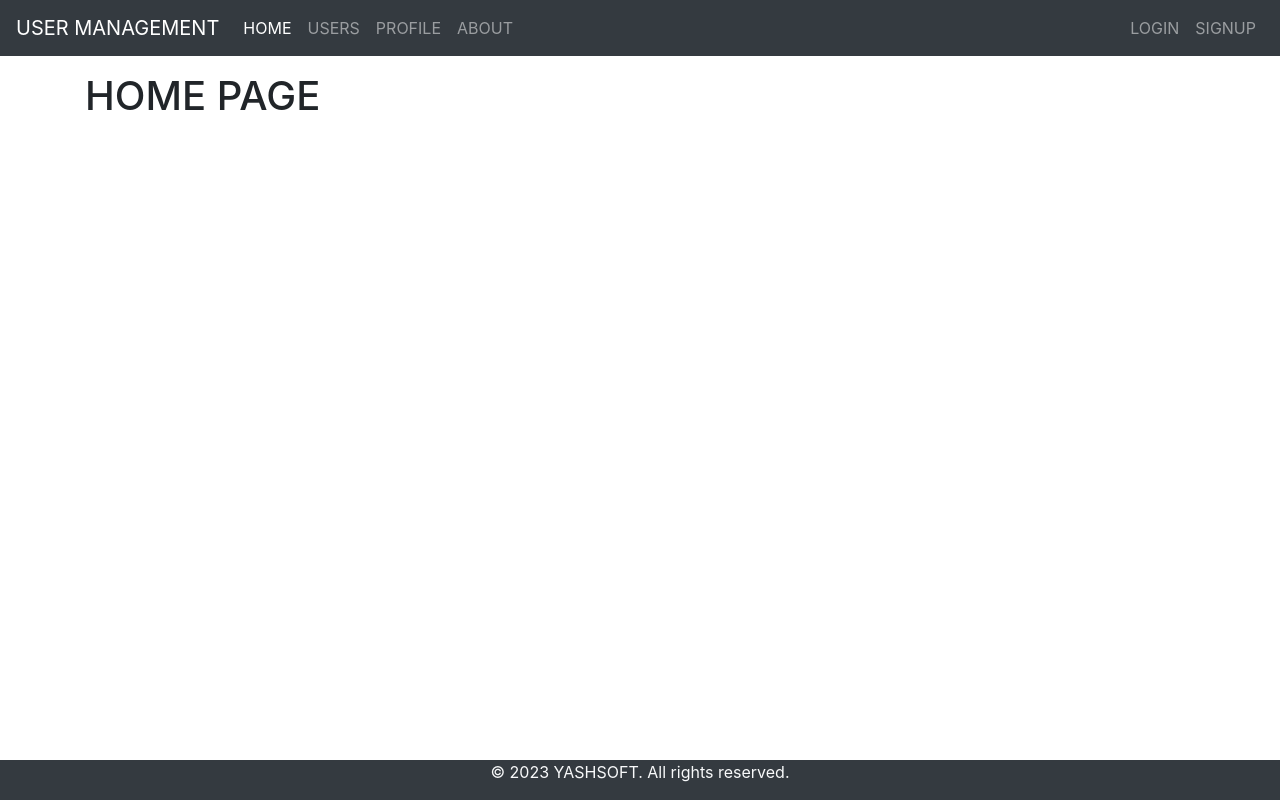
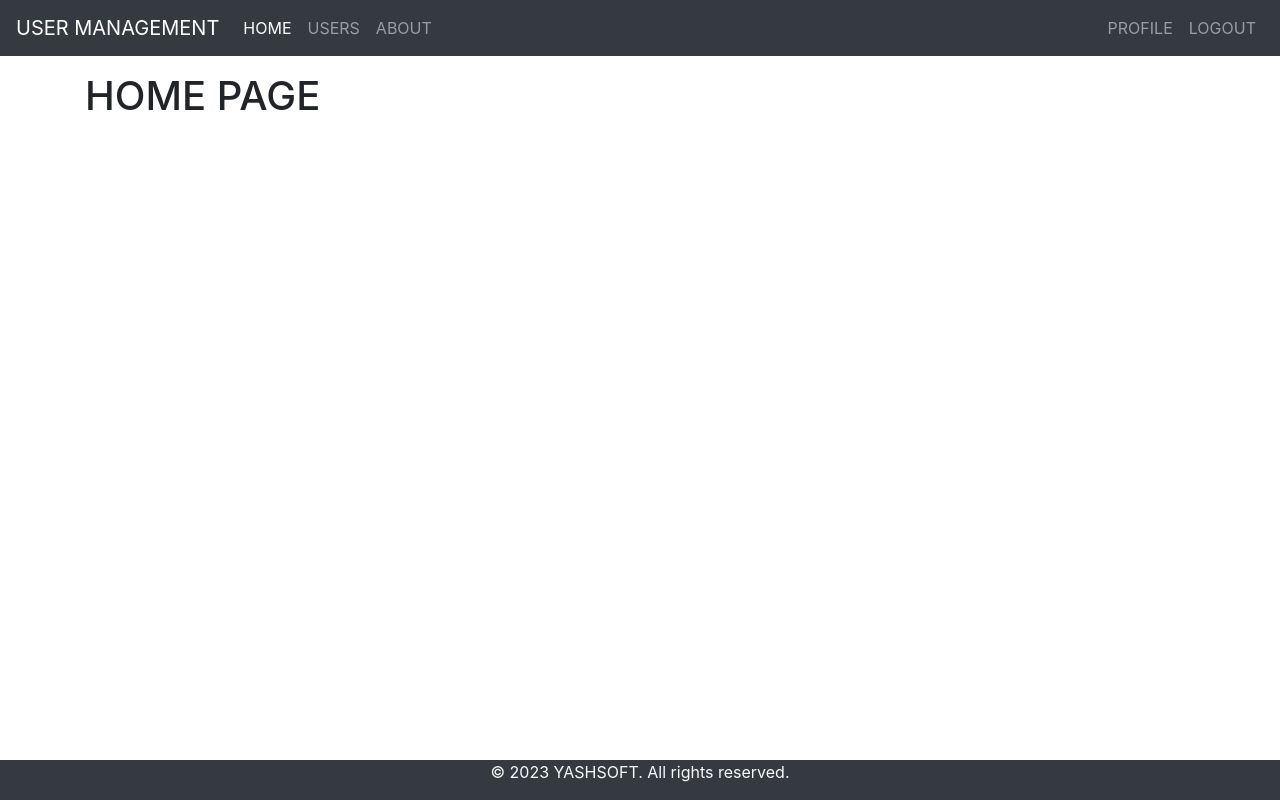
Before and after one commit to YasiruWickramasinghe/User_Authentication_Client, a React (Vite) app: page / in a window 1280 px wide. Built offline with nearby package versions, Linux system fonts and the light colour scheme; sample sign-in values are in the browser's storage.

Commit message:
navbar updated with auth

```diff
--- a/src/pages/blogPages/UserProfile.tsx
+++ b/src/pages/blogPages/UserProfile.tsx
@@ -42,7 +42,6 @@ const UserProfile = () => {
   };
 
   const handleDeleteClick = () => {
-    // navigateTo(`/profileupdate/${id}`);
     console.log('click delete')
   };
 
--- a/src/templates/Navbar.tsx
+++ b/src/templates/Navbar.tsx
@@ -1,42 +1,79 @@
-import { Link, NavLink } from 'react-router-dom';
+import { NavLink, useLocation } from 'react-router-dom';
 
 function Navbar() {
+  const location = useLocation();
+  const isLoggedIn = localStorage.getItem('accessToken') !== null;
+
+  const renderAuthenticatedLinks = () => (
+    <ul className="navbar-nav ml-auto text-right">
+      <li className="nav-item">
+        <NavLink className="nav-link" to="/profile">
+          PROFILE
+        </NavLink>
+      </li>
+      <li className="nav-item">
+        <NavLink className="nav-link" to="/logout">
+          LOGOUT
+        </NavLink>
+      </li>
+    </ul>
+  );
+
+  const renderGuestLinks = () => (
+    <ul className="navbar-nav ml-auto text-right">
+      <li className="nav-item">
+        <NavLink className="nav-link" to="/login">
+          LOGIN
+        </NavLink>
+      </li>
+      <li className="nav-item">
+        <NavLink className="nav-link" to="/register">
+          SIGNUP
+        </NavLink>
+      </li>
+    </ul>
+  );
 
   return (
-        <>
     <nav className="navbar navbar-expand-lg navbar-dark bg-dark">
-                <NavLink className="navbar-brand" to="/" >USER MANAGEMENT</NavLink>
-                <button className="navbar-toggler" type="button" data-toggle="collapse" data-target="#navbarSupportedContent" aria-controls="navbarSupportedContent" aria-expanded="false" aria-label="Toggle navigation">
+      <NavLink className="navbar-brand" to="/">
+        USER MANAGEMENT
+      </NavLink>
+      <button
+        className="navbar-toggler"
+        type="button"
+        data-toggle="collapse"
+        data-target="#navbarSupportedContent"
+        aria-controls="navbarSupportedContent"
+        aria-expanded="false"
+        aria-label="Toggle navigation"
+      >
         <span className="navbar-toggler-icon"></span>
       </button>
-
       <div className="collapse navbar-collapse" id="navbarSupportedContent">
         <ul className="navbar-nav mr-auto">
           <li className="nav-item">
-                            <NavLink className="nav-link" to="/" >HOME</NavLink>
+            <NavLink className="nav-link" to="/">
+              HOME
+            </NavLink>
           </li>
+          {isLoggedIn && (
             <li className="nav-item">
-                            <NavLink className="nav-link" to="/users" >USERS</NavLink>
+              <NavLink className="nav-link" to="/users">
+                USERS
+              </NavLink>
             </li>
+          )}
           <li className="nav-item">
-                            <NavLink className="nav-link" to="/profile" >PROFILE</NavLink>
-                        </li>
-                        <li className="nav-item">
-                            <NavLink className="nav-link" to="/about" >ABOUT</NavLink>
+            <NavLink className="nav-link" to="/about">
+              ABOUT
+            </NavLink>
           </li>
         </ul>
-                    <ul className="navbar-nav ml-auto text-right">
-                        <li className="nav-item">
-                            <NavLink className="nav-link" to="/login" >LOGIN</NavLink>
-                        </li>
-                        <li className="nav-item">
-                            <NavLink className="nav-link" to="/register" >SIGNUP</NavLink>
-                        </li>
-                    </ul>
+        {isLoggedIn ? renderAuthenticatedLinks() : renderGuestLinks()}
       </div>
     </nav>
-        </>
-    )
+  );
 }
 
-export default Navbar
+export default Navbar;
```
Lines whose indentation alone changed are shown as unchanged.
